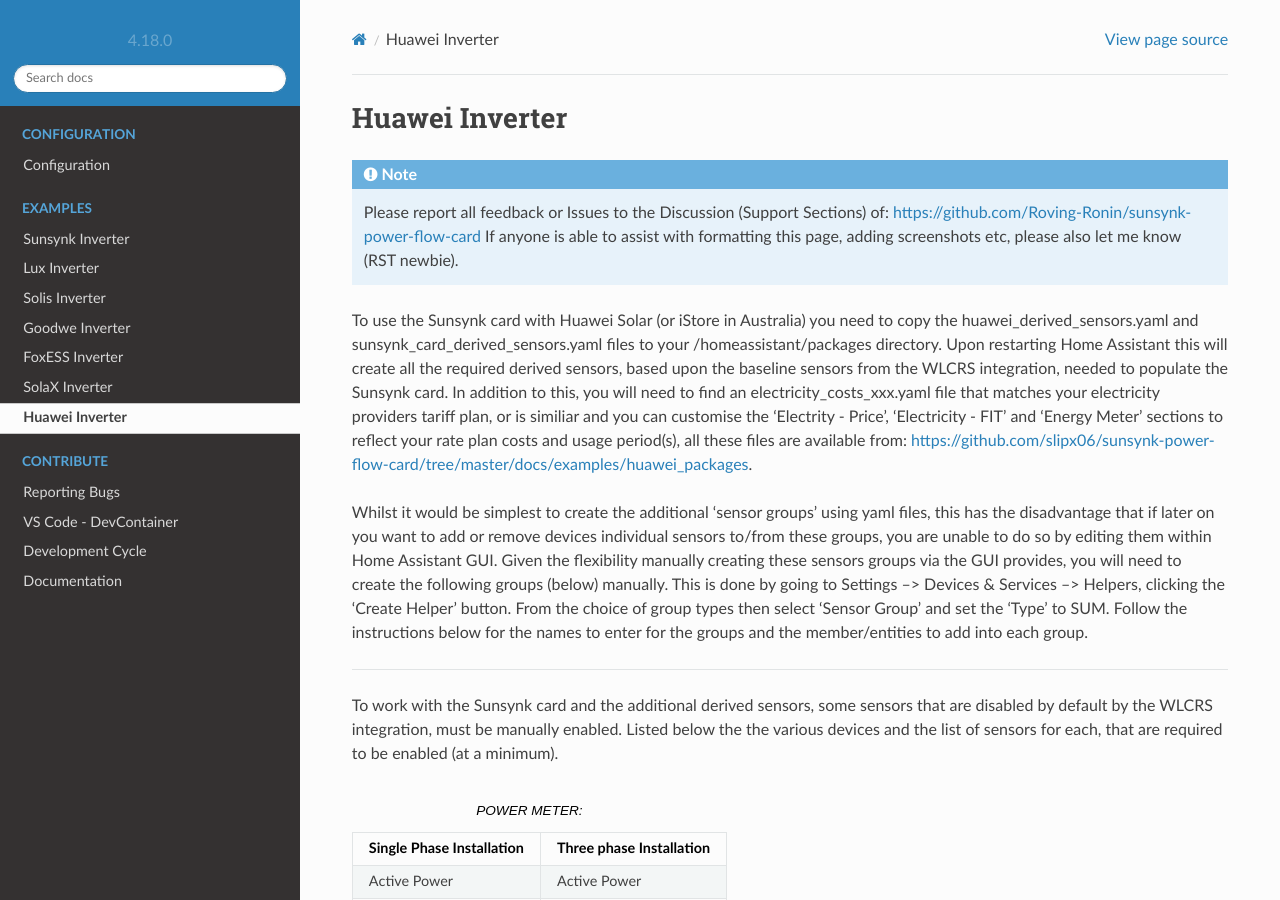
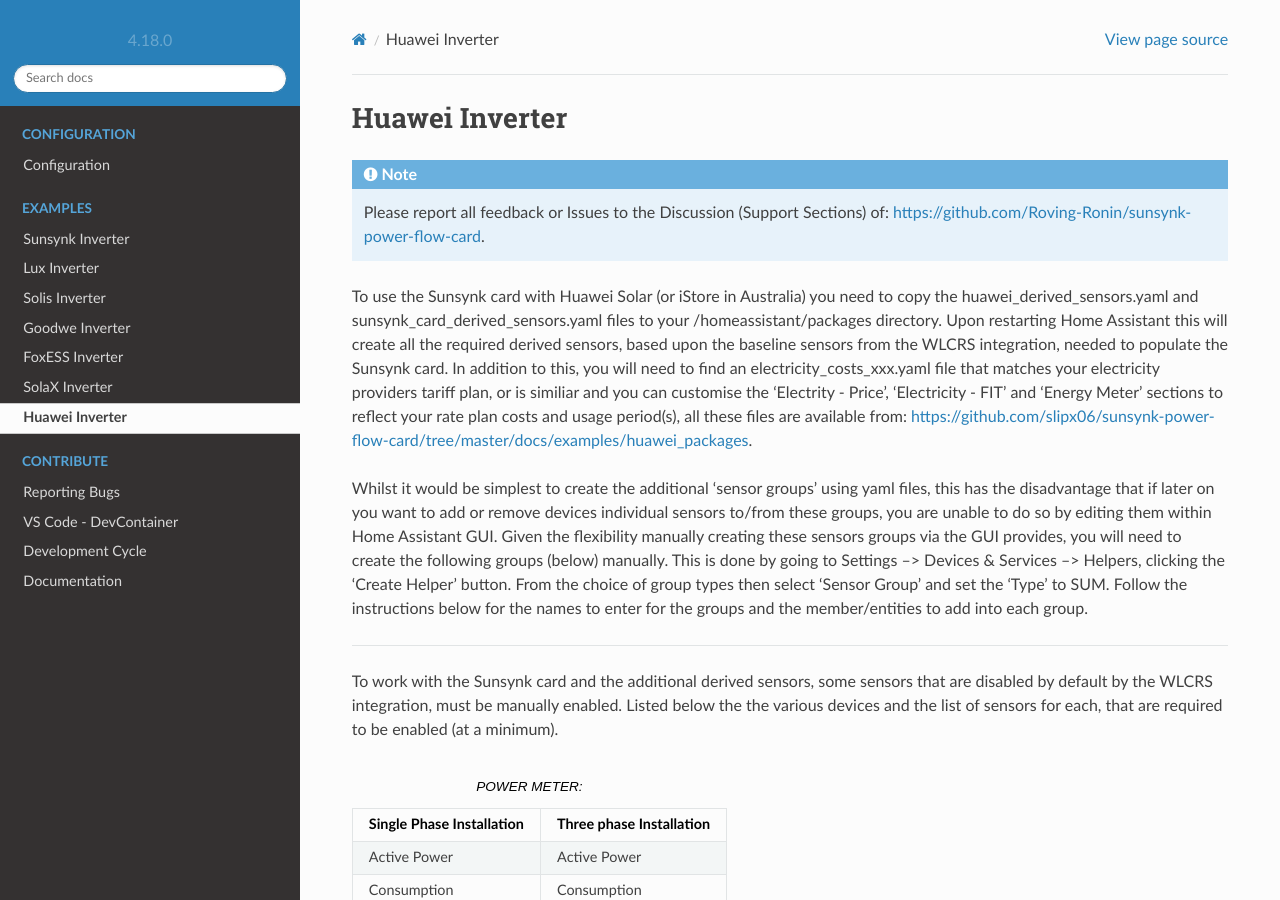
Before and after one commit to slipx06/sunsynk-power-flow-card, a Sphinx documentation site: the page built from docs/examples/huawei.rst, in a window 1280 px wide and 900 px high. Built offline with Sphinx 7.4.7 and the Read the Docs theme 2.0.0, drawn with Linux system fonts in a browser that asks for light colours.

Commit message:
Update huawei.rst
Please manage the request for screenshots formatting etc through your provided repo link

```diff
--- a/docs/examples/huawei.rst
+++ b/docs/examples/huawei.rst
@@ -4,8 +4,7 @@
 
 .. note::
 
-   Please report all feedback or Issues to the Discussion (Support Sections) of: https://github.com/Roving-Ronin/sunsynk-power-flow-card
-   If anyone is able to assist with formatting this page, adding screenshots etc, please also let me know (RST newbie).
+   Please report all feedback or Issues to the Discussion (Support Sections) of: https://github.com/Roving-Ronin/sunsynk-power-flow-card.
 
 To use the Sunsynk card with Huawei Solar (or iStore in Australia) you need to copy the huawei_derived_sensors.yaml and sunsynk_card_derived_sensors.yaml files to your /homeassistant/packages directory. Upon restarting Home Assistant this will create all the required derived sensors, based upon the baseline sensors from the WLCRS integration, needed to populate the Sunsynk card. In addition to this, you will need to find an electricity_costs_xxx.yaml file that matches your electricity providers tariff plan, or is similiar and you can customise the 'Electrity - Price', 'Electricity - FIT' and 'Energy Meter' sections to reflect your rate plan costs and usage period(s), all these files are available from: https://github.com/slipx06/sunsynk-power-flow-card/tree/master/docs/examples/huawei_packages.
 
```
